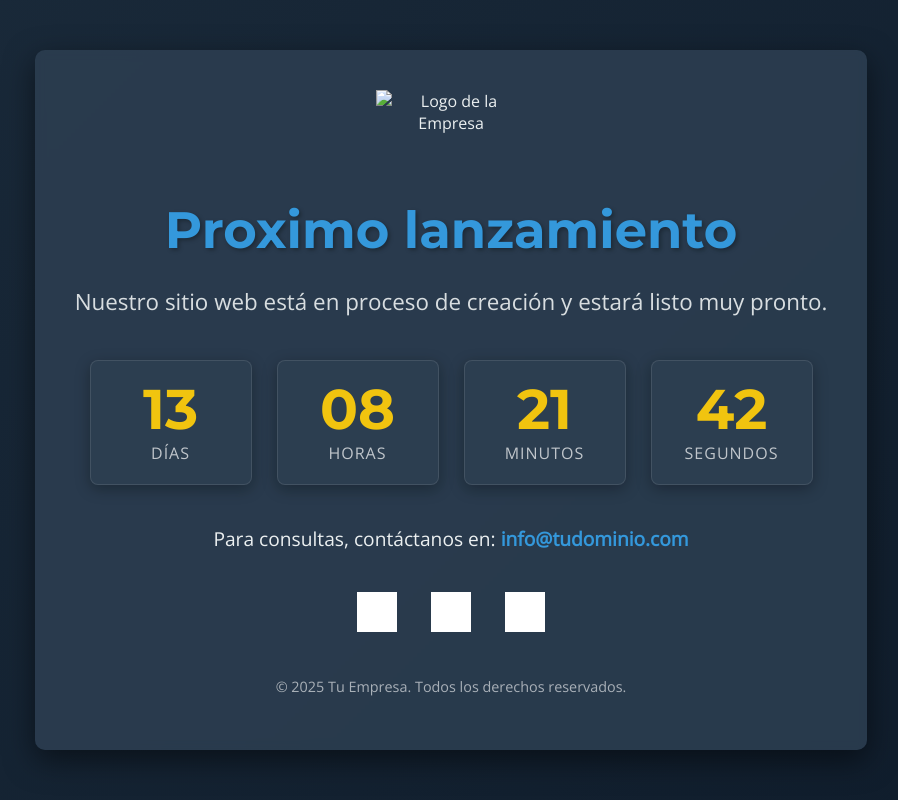
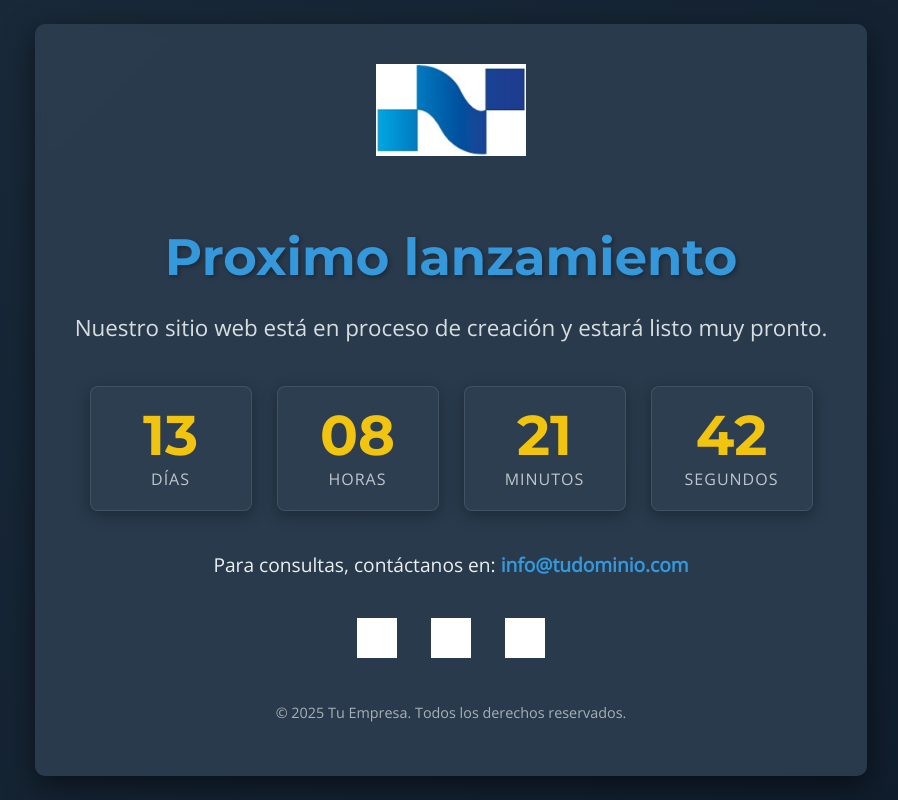
Before and after one commit to maocber/naiosite, a plain HTML site: page index.html in a window 1280 px wide. Shown: the whole page, without its empty margins (189-1087 px from the left). Drawn offline with nearby package versions, Linux system fonts and the light colour scheme; grey boxes are pictures that could not be loaded.

Commit message:
carga del logo NAIO

```diff
--- a/index.html
+++ b/index.html
@@ -11,7 +11,7 @@
 </head>
 <body>
     <div class="container">
-        <img src="logo.png" alt="Logo de la Empresa" class="logo"> <h1>Proximo lanzamiento</h1>
+        <img src="assets/images/logo.png" alt="Logo de la Empresa" class="logo"> <h1>Proximo lanzamiento</h1>
         <p class="subtitle">Nuestro sitio web está en proceso de creación y estará listo muy pronto.</p>
 
         <div id="countdown" class="countdown">
```
Also changed, not shown: assets/images/logo.png (added).
